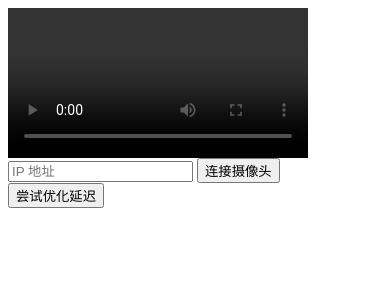
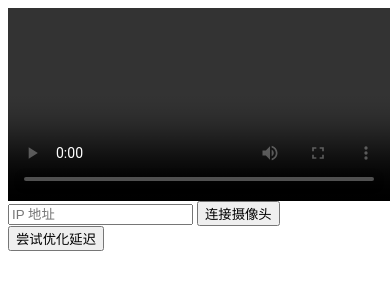
Before and after one commit to XieJiSS/zjupi-camera-client, a website: page m3u8/index.html in a window 390 px wide. Drawn offline with nearby package versions, Linux system fonts and the light colour scheme.

Commit message:
fix(player): video size should be responsive

```diff
--- a/m3u8/index.html
+++ b/m3u8/index.html
@@ -6,7 +6,7 @@
 
 <body>
   <script src="https://cdn.jsdelivr.net/npm/hls.js@latest"></script>
-  <video controls id="video" style="max-width: 720px;"></video>
+  <video controls id="video" style="width: 99vw;"></video>
   <br>
 
   <input id="ip-addr" type="text" placeholder="IP 地址" /> <button id="set-ip">连接摄像头</button>
```
